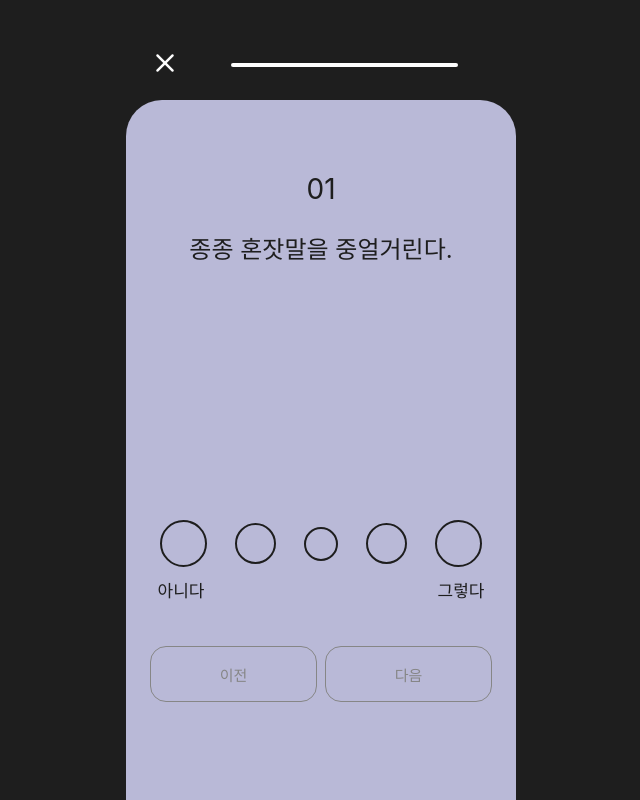
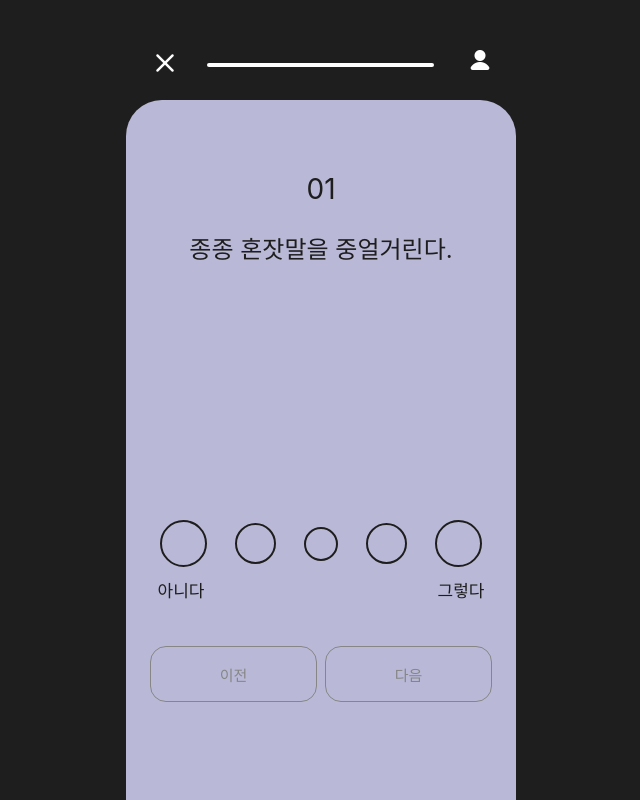
Before and after one commit to Club-PARD/UJaCha_WEB, a React (Create React App) app: page /test in a window 1280 px wide. Shown: the whole page, without its empty margins (319-959 px from the left). Built offline with nearby package versions, Linux system fonts and the light colour scheme; no server answers; a web font is replaced by a local one.

Commit message:
fix : 테스트 페이지 버튼 이동 버그 수정

```diff
--- a/src/Pages/TestPage/Components/TestHeader.js
+++ b/src/Pages/TestPage/Components/TestHeader.js
@@ -30,11 +30,21 @@ function TestHeader() {
     setIsModalOpen(false);
   };
 
+  const handleMypageButton = () => {
+    if (form.question1 !== 0) {
+      setExceptionLink("/mypage");
+      openModal();
+    } else {
+      navigate("/mypage");
+    }
+  };
+
   const handleCloseButton = () => {
     const jwtToken = sessionStorage.getItem("jwtToken");
     if (form.question1 !== 0) {
       openModal();
     } else {
+      navigate("/");
     }
   };
 
@@ -59,12 +69,19 @@ function TestHeader() {
             height="21.388px"
           />
         )}
+        <ImgOpacity50
+          src="img/user-02.png"
+          alt="user-02"
+          height="24px"
+          onClick={handleMypageButton}
+        />
       </HeaderContainer>
       <Modal
         isOpen={isModalOpen}
         closeModal={closeModal}
         navigate={navigate}
         page="test"
+        exception={exceptionLink}
       />
     </>
   );
```
